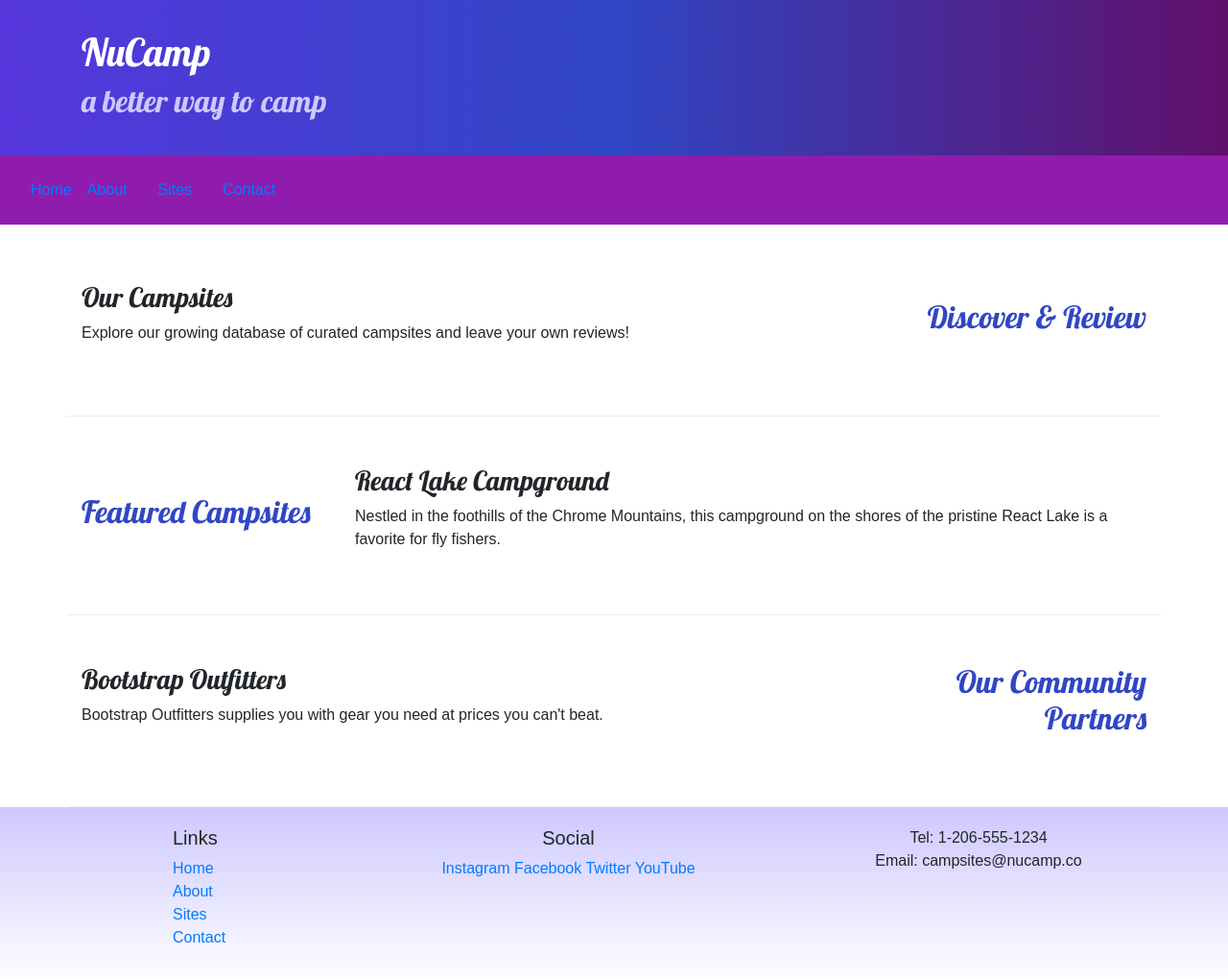
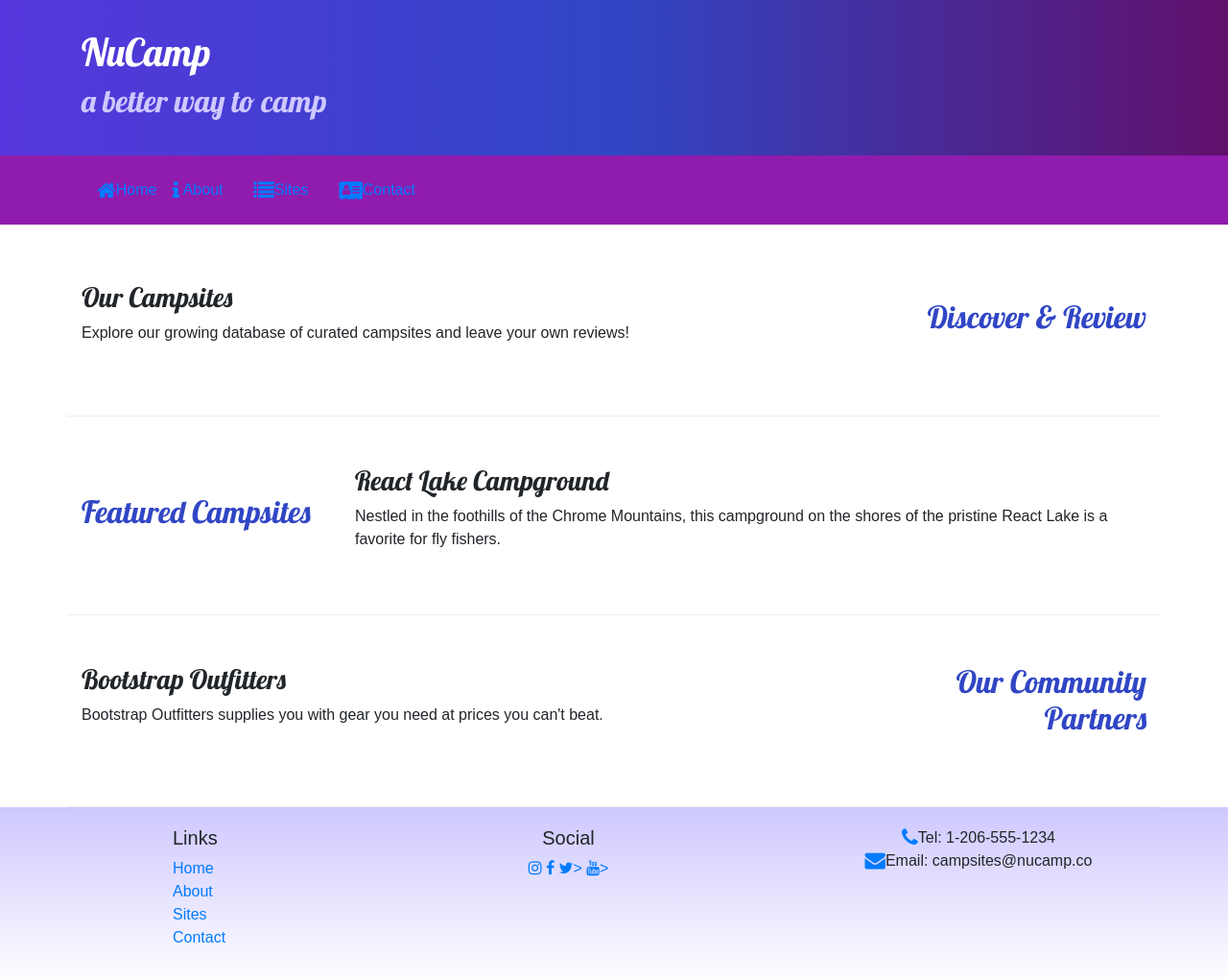
Before and after one commit to danielhemp/NucampSite, a website: page index.html in a window 1280 px wide. Shown: the whole page at 96% size. Drawn offline with nearby package versions, Linux system fonts and the light colour scheme.

Commit message:
"Fixing Navbar"

```diff
--- a/index.html
+++ b/index.html
@@ -16,6 +16,10 @@
       rel="stylesheet"
       href="https://fonts.googleapis.com/css?family=Lobster|Open+Sans"
     />
+    <link
+      rel="stylesheet"
+      href="node_modules/font-awesome/css/font-awesome.min.css"
+    />
     <link rel="stylesheet" href="css/styles.css" />
     <title>NuCamp: A Better Way To Camp</title>
   </head>
@@ -31,8 +35,9 @@
         </div>
       </div>
     </header>
-    <div>
-      <nav class="navbar navbar-expand-sm navbar-dark sticky-top">
+
+    <nav class="navbar navbar-expand-sm navbar-dark sticky-top">
+      <div class="container">
         <button
           class="navbar-toggler ml-auto"
           type="button"
@@ -43,16 +48,29 @@
         </button>
         <div class="collapse navbar-collapse" id="nucampNavbar">
           <ul class="navbar nav">
-            <li class="nav-item active"><a href="#">Home</a></li>
+            <li class="nav-item active">
+              <a href="#"><i class="fa fa-home fa-lg"></i>Home</a>
+            </li>
             <li class="nav-item">
-              <a href="aboutus.html" class="nav-link"> About</a>
+              <a href="aboutus.html" class="nav-link"
+                ><i class="fa fa-info fa-lg"></i> About</a
+              >
             </li>
-            <li class="nav-item"><a href="#" class="nav-link">Sites</a></li>
-            <li class="nav-item"><a href="#" class="nav-link">Contact</a></li>
+            <li class="nav-item">
+              <a href="#" class="nav-link"
+                ><i class="fa fa-list fa-lg"></i>Sites</a
+              >
+            </li>
+            <li class="nav-item">
+              <a href="#" class="nav-link"
+                ><i class="fa fa-address-card fa-lg"></i>Contact</a
+              >
+            </li>
           </ul>
         </div>
-      </nav>
-    </div>
+      </div>
+    </nav>
+
     <div class="container">
       <div class="row row-content align-items-center">
         <div class="col-sm-4 order-sm-last col-md-3">
@@ -107,14 +125,15 @@
           </div>
           <div class="col-6 col-sm-5 text-center">
             <h5>Social</h5>
-            <a href="http://instagram.com/">Instagram</a>
-            <a href="http://facebook.com/">Facebook</a>
-            <a href="http://twitter.com/">Twitter</a>
-            <a href="http://youtube.com/">YouTube</a>
+            <a href="http://instagram.com/"><i class="fa fa-instagram"></i></a>
+            <a href="http://facebook.com/"><i class="fa fa-facebook"></i></a>
+            <a href="http://twitter.com/"><i class="fa fa-twitter"></i>></a>
+            <a href="http://youtube.com/"><i class="fa fa-youtube"></i>></a>
           </div>
           <div class="col-sm-4 text-center">
-            Tel: 1-206-555-1234<br />
-            Email: campsites@nucamp.co
+            <i class="fa fa-phone fa-lg text-primary"></i>Tel: 1-206-555-1234<br />
+            <i class="fa fa-envelope fa-lg text-primary"></i>Email:
+            campsites@nucamp.co
           </div>
         </div>
       </div>
--- a/package.json
+++ b/package.json
@@ -15,6 +15,7 @@
   },
   "dependencies": {
     "bootstrap": "^4.5.2",
+    "font-awesome": "^4.7.0",
     "jquery": "^3.5.1",
     "popper.js": "^1.16.1"
   }
```
Also changed, not shown: aboutus.html (+29 -12 lines), 1 other file.
